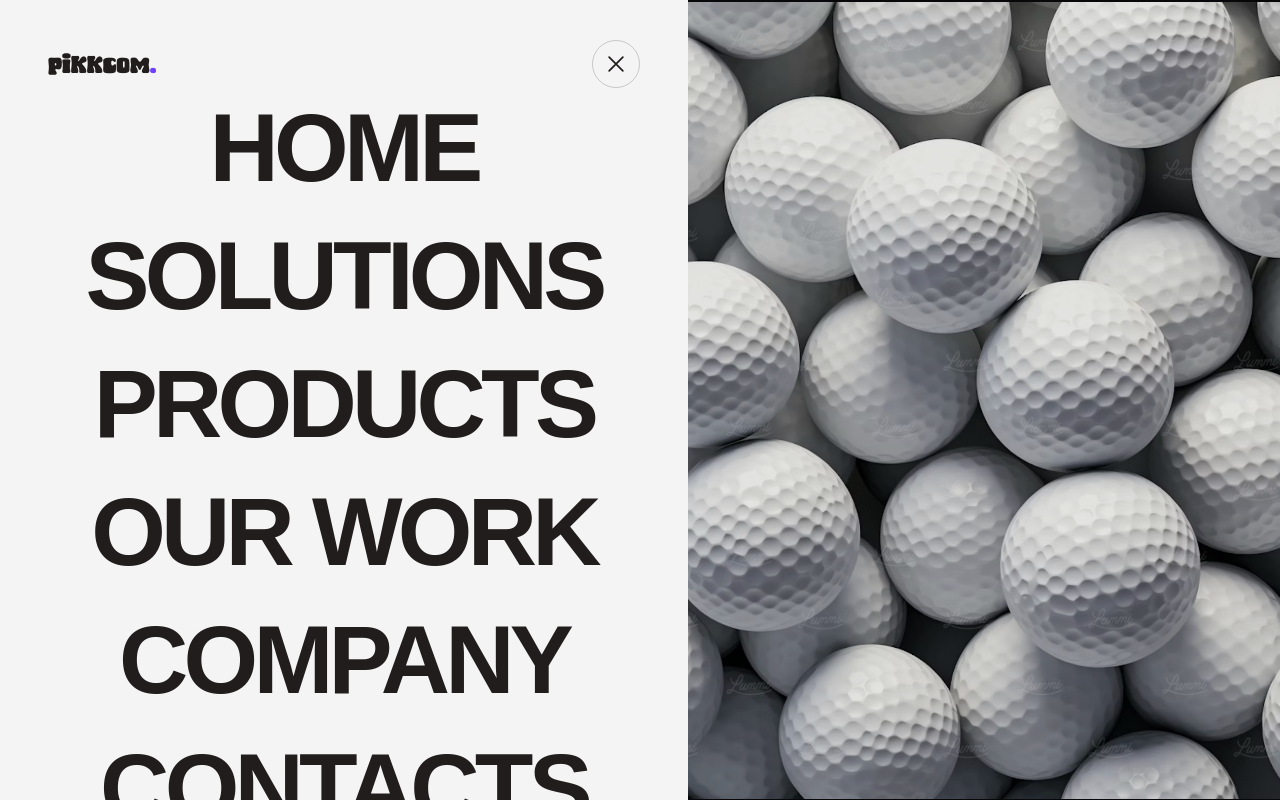
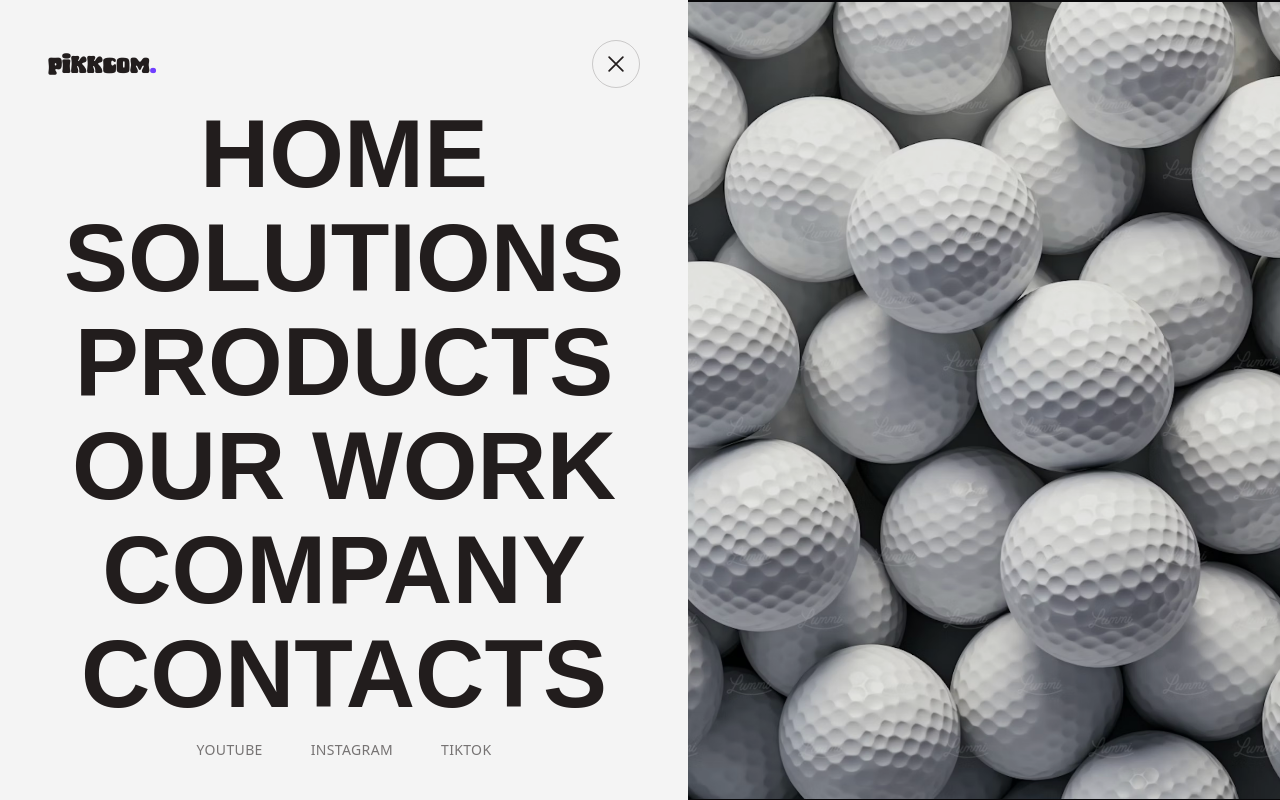
Before and after one commit to Bharath-Krishna-AB/PIKKCOM_AdvertisingCompany, a Next.js app: page / in a window 1280 px wide. Both pictures are taken after a click on the button "Menu". Shown: the top 800 px of the page. Built offline with nearby package versions, Linux system fonts and the light colour scheme; a web font is replaced by a local one.

Commit message:
fixe anton font not showwing up

```diff
--- a/components/Menu/index.tsx
+++ b/components/Menu/index.tsx
@@ -84,7 +84,7 @@
                         >
                             <Link
                                 href={item.href}
-                                className="menu-item block text-8xl leading-tight tracking-tighter font-anton font-black text-secondary uppercase hover:text-accent text-center"
+                                className="menu-item block text-8xl font-anton! font-black text-secondary uppercase hover:text-accent text-center"
                                 onClick={() => setIsOpen(false)}
                             >
                                 {item.label}
```
